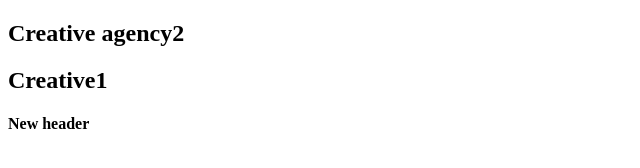
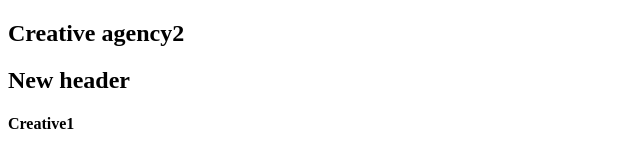
Before and after one commit to ralesz/nauka-gita, a plain HTML site: page index.html in a window 1280 px wide. Shown: the full height of the page, 0-640 px from the left. Drawn offline with nearby package versions, Linux system fonts and the light colour scheme; files that its build step writes are made by us from their sources.

Commit message:
Change text h2 h4

```diff
--- a/index.html
+++ b/index.html
@@ -12,7 +12,7 @@
 		<section class="hero">
                 <div class="slogan">
 					<h1>Creative agency2</h1>
-                    <h2>Creative1</h2>
-                    <h4>New header</h4>
+                    <h2>New header </h2>
+                    <h4>Creative1</h4>
 				</div>
 		</section>
```
